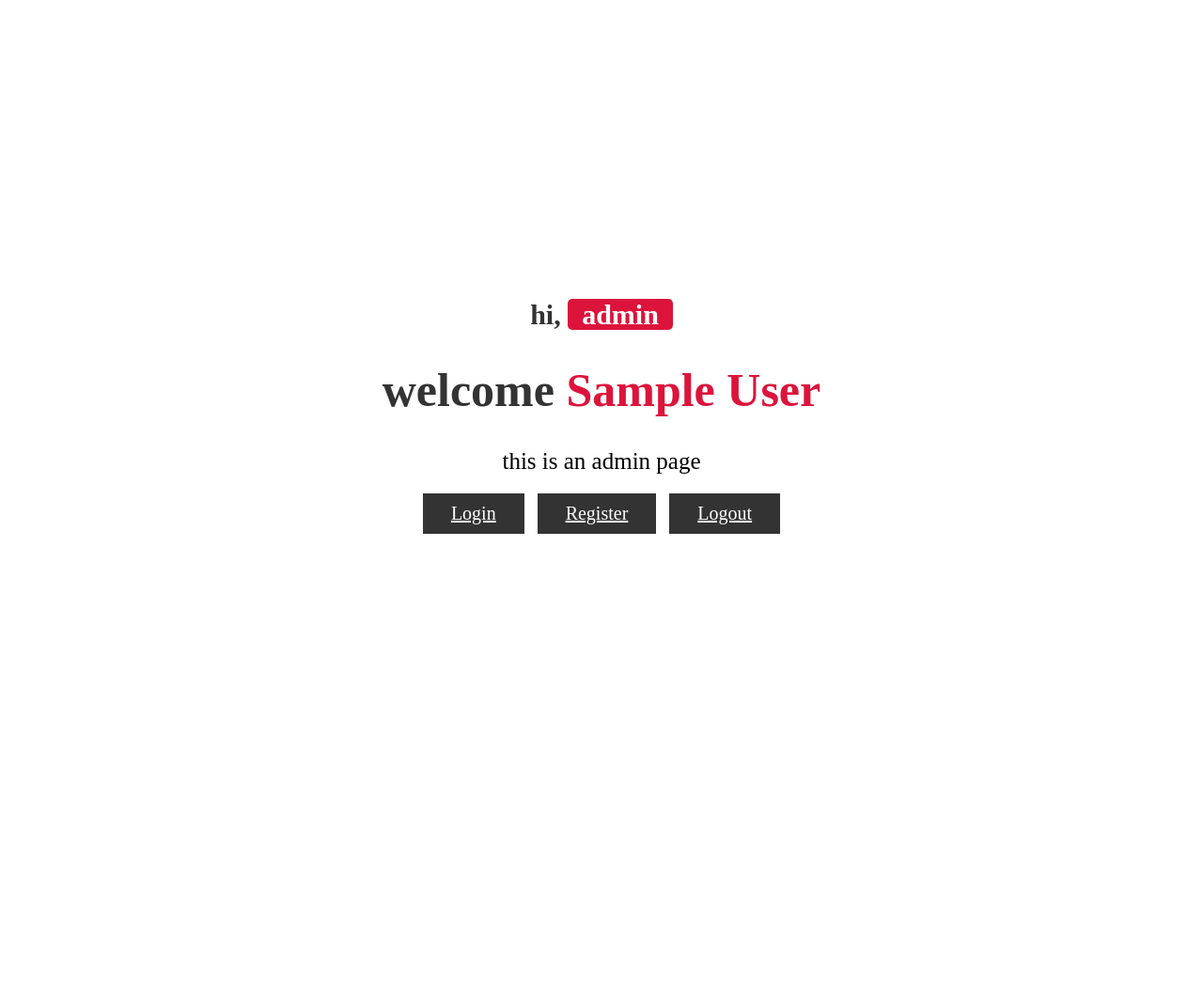
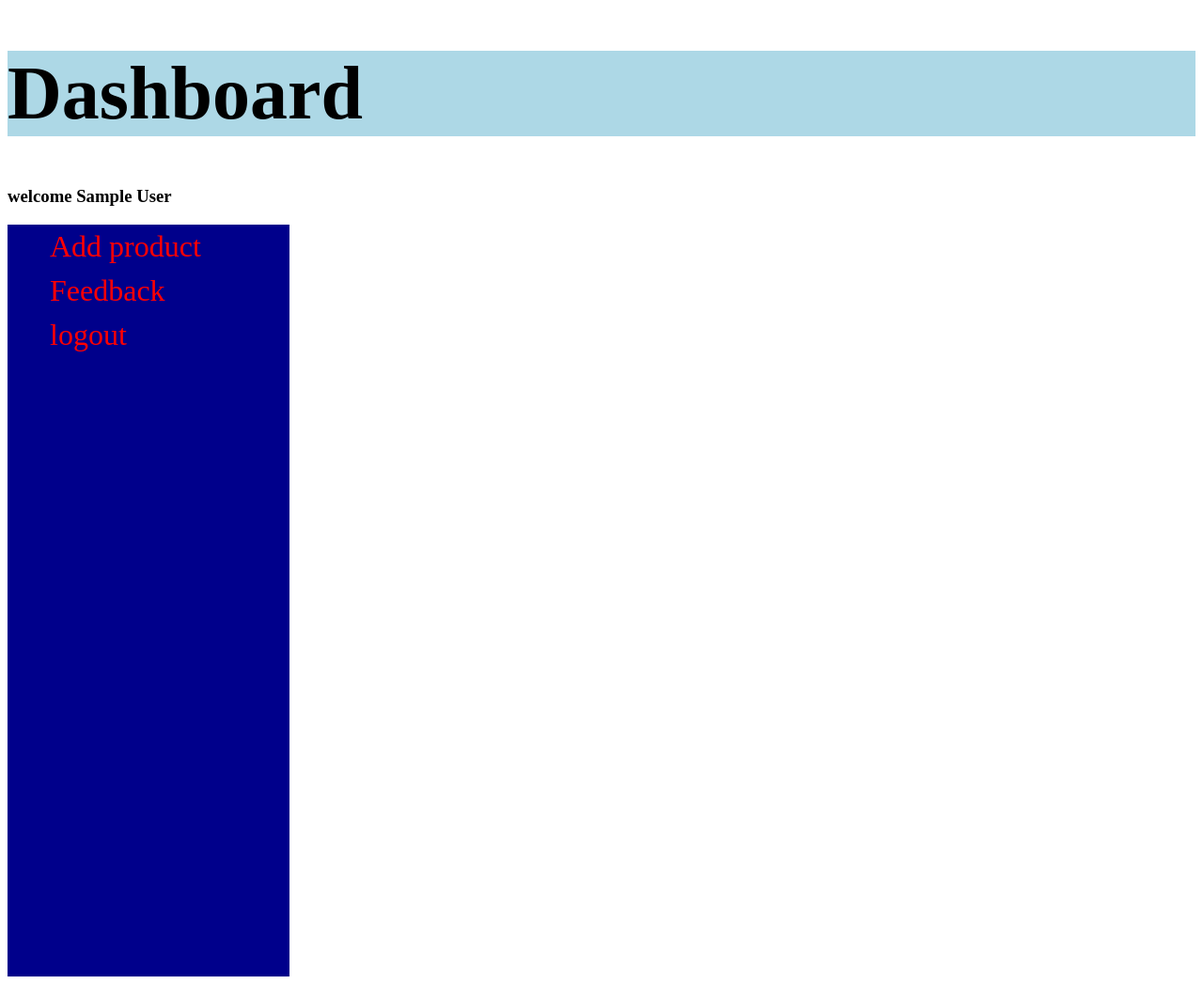
Before and after one commit to LumHamitii/ProjektiWEB, a PHP site: page /dashboard.php in a window 1280 px wide. Shown: the whole page at 94% size. Before the commit the page ends 568 px from the top, so only its background shows below. Run offline with PHP 8.4, Linux system fonts and the light colour scheme; the visitor is signed in with stand-in values (Sample User, id 1).

Commit message:
Dashboard
Eshte shtuar mundesia te shiqohet feedback prej contact us form nga admini

```diff
--- a/dashboard.php
+++ b/dashboard.php
@@ -18,146 +18,57 @@ if(!isset($_SESSION['admin_name'])){
    <meta name="viewport" content="width=device-width, initial-scale=1.0">
    <title>Dashboard</title>
 
- <style>.container{
-   min-height: 100vh;
-   display: flex;
-   align-items: center;
-   justify-content: center;
-   padding:20px;
-   padding-bottom: 60px;
-}
+<style>
+ .band {
+    background-color: darkblue;
+    text-align: left;
+    width: 300px;
+    height:800px;
+  }
+  .options {
+    list-style-type: none;
+  }
+  .options a {
+    display: block;
+    padding: 5px;
+    color:red;
+    font-size:2rem;
+    text-decoration:none;
+  }
+   h1{
+      font-size:5rem;
+      background-color: lightblue;
 
-.container .content{
-   text-align: center;
-}
-
-.container .content h3{
-   font-size: 30px;
-   color:#333;
-}
-
-.container .content h3 span{
-   background: crimson;
-   color:#fff;
-   border-radius: 5px;
-   padding:0 15px;
-}
-
-.container .content h1{
-   font-size: 50px;
-   color:#333;
-}
-
-.container .content h1 span{
-   color:crimson;
-}
-
-.container .content p{
-   font-size: 25px;
-   margin-bottom: 20px;
-}
-
-.container .content .btn{
-   display: inline-block;
-   padding:10px 30px;
-   font-size: 20px;
-   background: #333;
-   color:#fff;
-   margin:0 5px;
-   text-transform: capitalize;
-}
-
-.container .content .btn:hover{
-   background: crimson;
-}
-
-.form-container{
-   min-height: 100vh;
-   display: flex;
-   align-items: center;
-   justify-content: center;
-   padding:20px;
-   padding-bottom: 60px;
-   background: #eee;
-}
-
-.form-container form{
-   padding:20px;
-   border-radius: 5px;
-   box-shadow: 0 5px 10px rgba(0,0,0,.1);
-   background: #fff;
-   text-align: center;
-   width: 500px;
-}
-
-.form-container form h3{
-   font-size: 30px;
-   text-transform: uppercase;
-   margin-bottom: 10px;
-   color:#333;
-}
-
-.form-container form input,
-.form-container form select{
-   width: 100%;
-   padding:10px 15px;
-   font-size: 17px;
-   margin:8px 0;
-   background: #eee;
-   border-radius: 5px;
-}
-
-.form-container form select option{
-   background: #fff;
-}
-
-.form-container form .form-btn{
-   background: #fbd0d9;
-   color:crimson;
-   text-transform: capitalize;
-   font-size: 20px;
-   cursor: pointer;
-}
-
-.form-container form .form-btn:hover{
-   background: crimson;
-   color:#fff;
-}
-
-.form-container form p{
-   margin-top: 10px;
-   font-size: 20px;
-   color:#333;
-}
-
-.form-container form p a{
-   color:crimson;
-}
-
-.form-container form .error-msg{
-   margin:10px 0;
-   display: block;
-   background: crimson;
-   color:#fff;
-   border-radius: 5px;
-   font-size: 20px;
-   padding:10px;
-}</style>
+   }
+</style>
 
 </head>
 <body>
+<h1><b> Dashboard</b></h1>
+<h3>welcome <span><?php echo $_SESSION['admin_name'] ?></span></h3>
 
-<div class="container">
+<!-- <div class="container">
 
    <div class="content">
       <h3>hi, <span>admin</span></h3>
-      <h1>welcome <span><?php echo $_SESSION['admin_name'] ?></span></h1>
       <p>this is an admin page</p>
       <a href="login.php" class="btn">login</a>
       <a href="register.php" class="btn">register</a>
       <a href="logout.php" class="btn">logout</a>
    </div>
 
+</div> -->
+
+<div class="band">
+   <div class="options">
+   <ul>
+     <a href="addProd.php">Add product</a>
+     <a href="feedback.php">Feedback</a>
+     <a href="logout.php" >logout</a>
+
+   </ul>
+   </div>
+
 </div>
 
 </body>
```
Also changed, not shown: addProd.php (added, +83 -0 lines), feedback.php (added, +32 -0 lines), products.php (+9 -3 lines).
